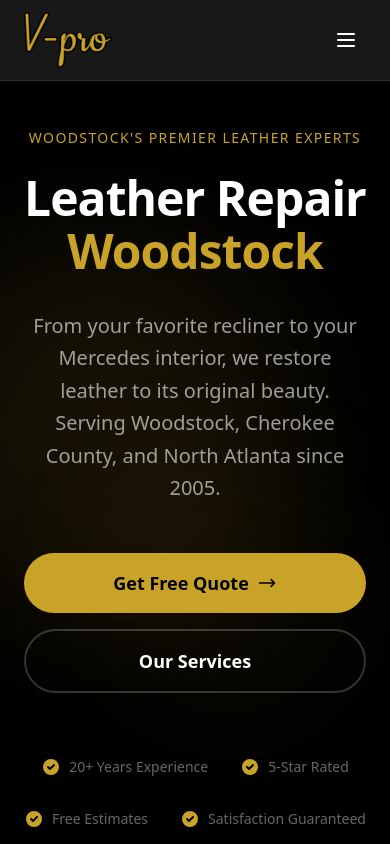
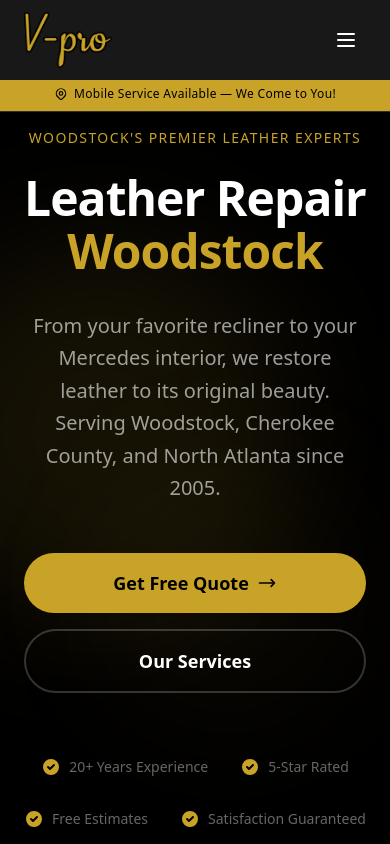
Before and after one commit to Vproleather/vpro, a Next.js app: page / in a window 390 px wide. Shown: the top 844 px of the page. Built offline with nearby package versions, Linux system fonts and the light colour scheme.

Commit message:
Adjust brad.jpg image cropping and add mobile service banner to header

```diff
--- a/src/components/Footer.tsx
+++ b/src/components/Footer.tsx
@@ -47,7 +47,7 @@
             </Link>
             <p className="text-white/60 mb-6 max-w-sm">
               Premier leather repair and restoration services in Woodstock, Georgia.
-              Expert craftsmen serving Cherokee County and the greater Atlanta area since 2005.
+              Expert craftsmen serving Cherokee County and the greater Atlanta area since 2000.
             </p>
             <div className="space-y-2 text-white/60">
               <p className="flex items-center gap-2">
--- a/src/components/Header.tsx
+++ b/src/components/Header.tsx
@@ -179,6 +179,17 @@
           </div>
         )}
       </nav>
+
+      {/* Mobile Service Banner */}
+      <div className="bg-[#C9A327] text-black text-center text-xs font-medium tracking-wide py-1.5 px-4">
+        <span className="inline-flex items-center gap-1.5">
+          <svg className="w-3.5 h-3.5" fill="none" stroke="currentColor" viewBox="0 0 24 24">
+            <path strokeLinecap="round" strokeLinejoin="round" strokeWidth={2} d="M17.657 16.657L13.414 20.9a1.998 1.998 0 01-2.827 0l-4.244-4.243a8 8 0 1111.314 0z" />
+            <path strokeLinecap="round" strokeLinejoin="round" strokeWidth={2} d="M15 11a3 3 0 11-6 0 3 3 0 016 0z" />
+          </svg>
+          Mobile Service Available — We Come to You!
+        </span>
+      </div>
     </header>
   );
 }
```
